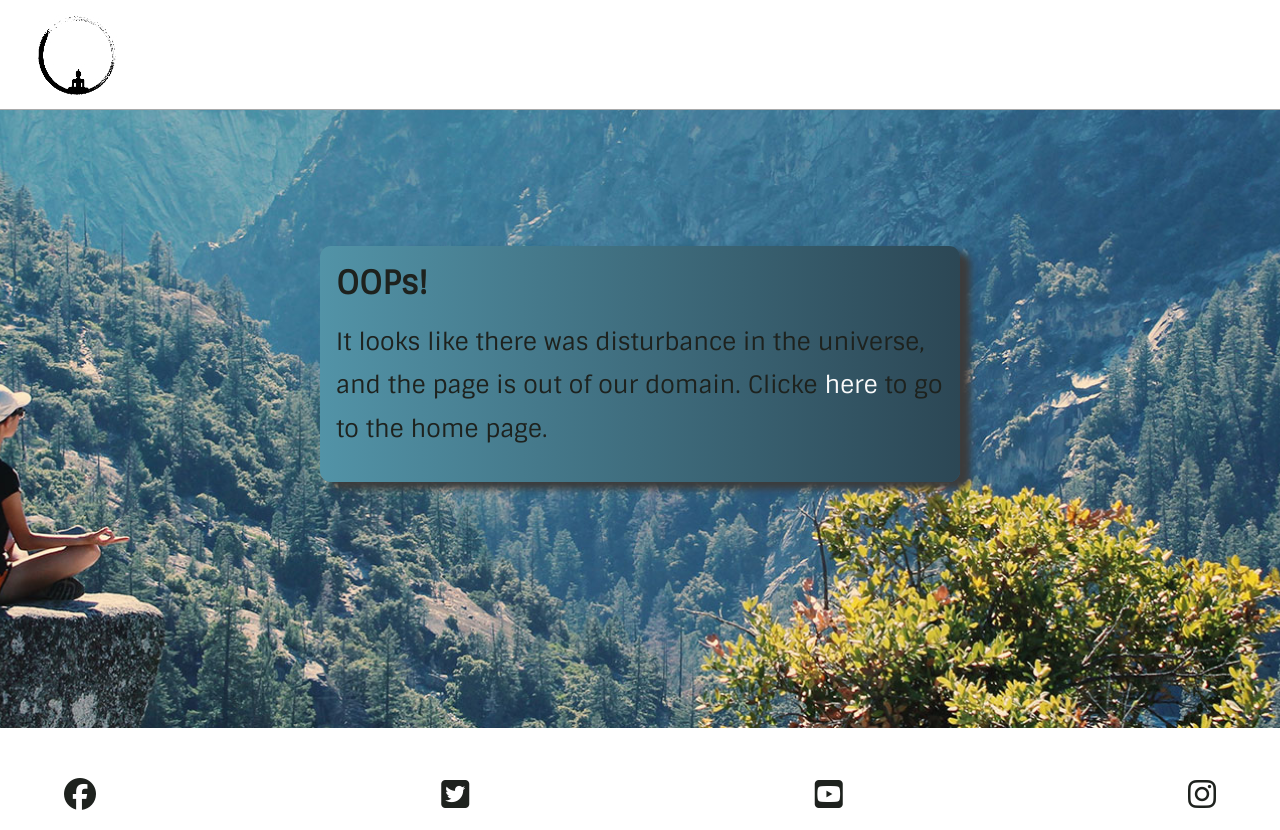
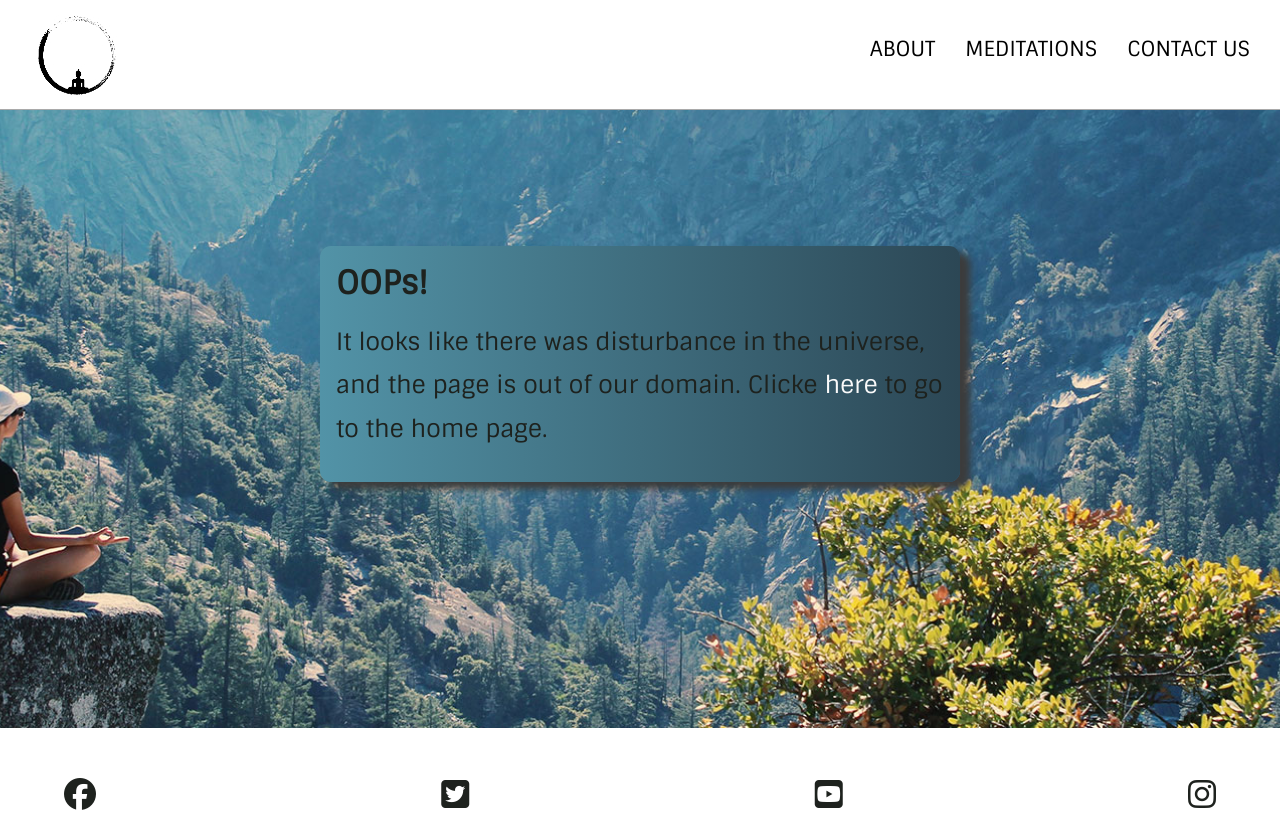
Before and after one commit to naragurgel/bepresent, a plain HTML site: page 404.html in a window 1280 px wide. Drawn offline with Linux system fonts and the light colour scheme.

Commit message:
add nav bar to the 404 and tks page

```diff
--- a/404.html
+++ b/404.html
@@ -9,6 +9,13 @@
     <meta name="keywords" content="guided meditation, relax, be present, calm, concentration ">
     <script src="https://kit.fontawesome.com/7985e363f8.js" crossorigin="anonymous"></script>
 
+    <!-- favicon -->
+    <link rel="apple-touch-icon" sizes="180x180" href="assets/favicon/apple-touch-icon.png">
+    <link rel="icon" type="image/png" sizes="32x32" href="assets/favicon/favicon-32x32.png">
+    <link rel="icon" type="image/png" sizes="16x16" href="assets/favicon/favicon-16x16.png">
+    <link rel="manifest" href="assets/favicon/site.webmanifest">
+
+
     <link rel="stylesheet" href="assets/css/style.css">
     <title>Be Present | Ops!</title>
 </head>
@@ -18,6 +25,13 @@
         <a href="index.html" class="title-anchor" aria-label="back to homepage">
             <img src="assets/images/logomed.jpg" alt="be-present-logo">
         </a>
+       <nav>
+            <ul id="menu">
+                <li><a href="index.html" aria-label="Go to home page">Contact us</a></li>
+                <li><a href="index.html" aria-label="Go to home page">Meditations</a></li>
+                <li><a href="index.html" aria-label="Go to home page">About</a></li>
+            </ul>
+        </nav>
 
     </header>
     <section id="color" class="thanks-page">
@@ -26,7 +40,8 @@
 
                 <h1>OOPs! </h1>
                 <p>It looks like there was disturbance in the universe, and the page is out of our domain. Clicke
-                    <a href="index.html">here </a> to go to the home page.</p>
+                    <a href="index.html">here </a> to go to the home page.
+                </p>
 
             </div>
         </div>
@@ -34,10 +49,14 @@
 
     <footer id="contact">
         <ul class="social-networks">
-            <li><a href="https://www.facebook.com" target="_blank" rel="noopener" aria-label="Visit our Facebook page"><i class="fab fa-facebook"></i></a></li>
-            <li><a href="https://www.twitter.com" target="_blank" rel="noopener" aria-label="Visit our Twitter page"><i class="fab fa-twitter-square"></i></a></li>
-            <li><a href="https://www.youtube.com" target="_blank" rel="noopener" aria-label="Visit our Youtube page"><i class="fab fa-youtube-square"></i></a></li>
-            <li><a href="https://www.instagram.com" target="_blank" rel="noopener" aria-label="Visit our Instagram page"><i class="fab fa-instagram"></i></a></li>
+            <li><a href="https://www.facebook.com" target="_blank" rel="noopener"
+                    aria-label="Visit our Facebook page"><i class="fab fa-facebook"></i></a></li>
+            <li><a href="https://www.twitter.com" target="_blank" rel="noopener" aria-label="Visit our Twitter page"><i
+                        class="fab fa-twitter-square"></i></a></li>
+            <li><a href="https://www.youtube.com" target="_blank" rel="noopener" aria-label="Visit our Youtube page"><i
+                        class="fab fa-youtube-square"></i></a></li>
+            <li><a href="https://www.instagram.com" target="_blank" rel="noopener"
+                    aria-label="Visit our Instagram page"><i class="fab fa-instagram"></i></a></li>
         </ul>
     </footer>
 
```
Also changed, not shown: index.html (+7 -0 lines), tks.html (+25 -7 lines), assets/favicon/site.webmanifest, 1 other file.
